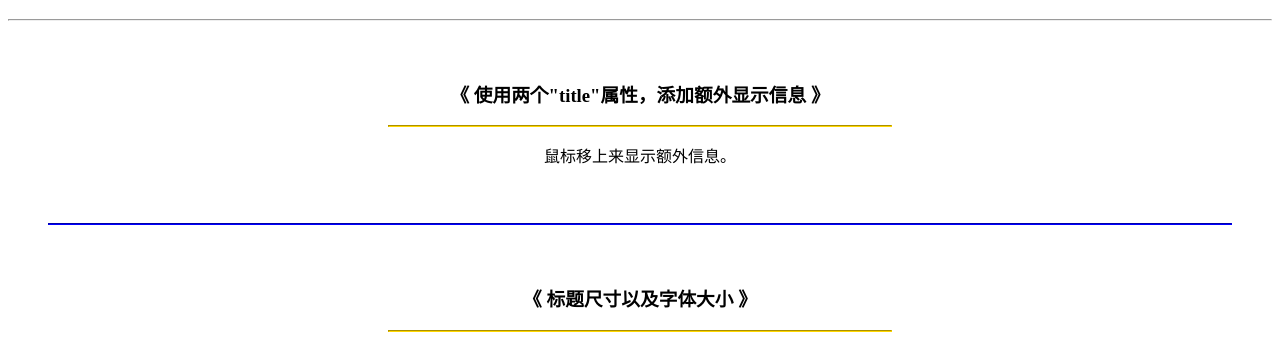
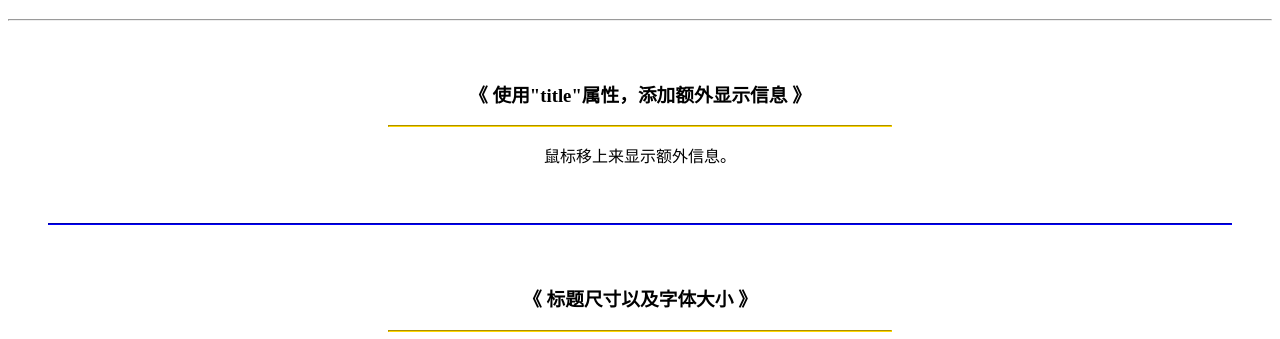
Before and after one commit to miaochunchen2017/HTML, a plain HTML site: page Web Mcc/indexs/index_container.html in a window 1280 px wide. Shown: the part 70-409 px from the top of the page. Drawn offline with Linux system fonts and the light colour scheme.

Commit message:
2018-1-25 18:09:06

```diff
--- a/Web Mcc/indexs/index_container.html
+++ b/Web Mcc/indexs/index_container.html
@@ -19,7 +19,7 @@
 			<div id="div_container_main">
 
 				<div class="div_taste" id="taste_01">
-					<h3 class="container_main_h3">《 使用两个"title"属性，添加额外显示信息 》</h3>
+					<h3 class="container_main_h3">《 使用"title"属性，添加额外显示信息 》</h3>
 					<hr class="taste_start" />
 					<p id="web_title" title="额外的信息">鼠标移上来显示额外信息。</p>
 				</div>
```
